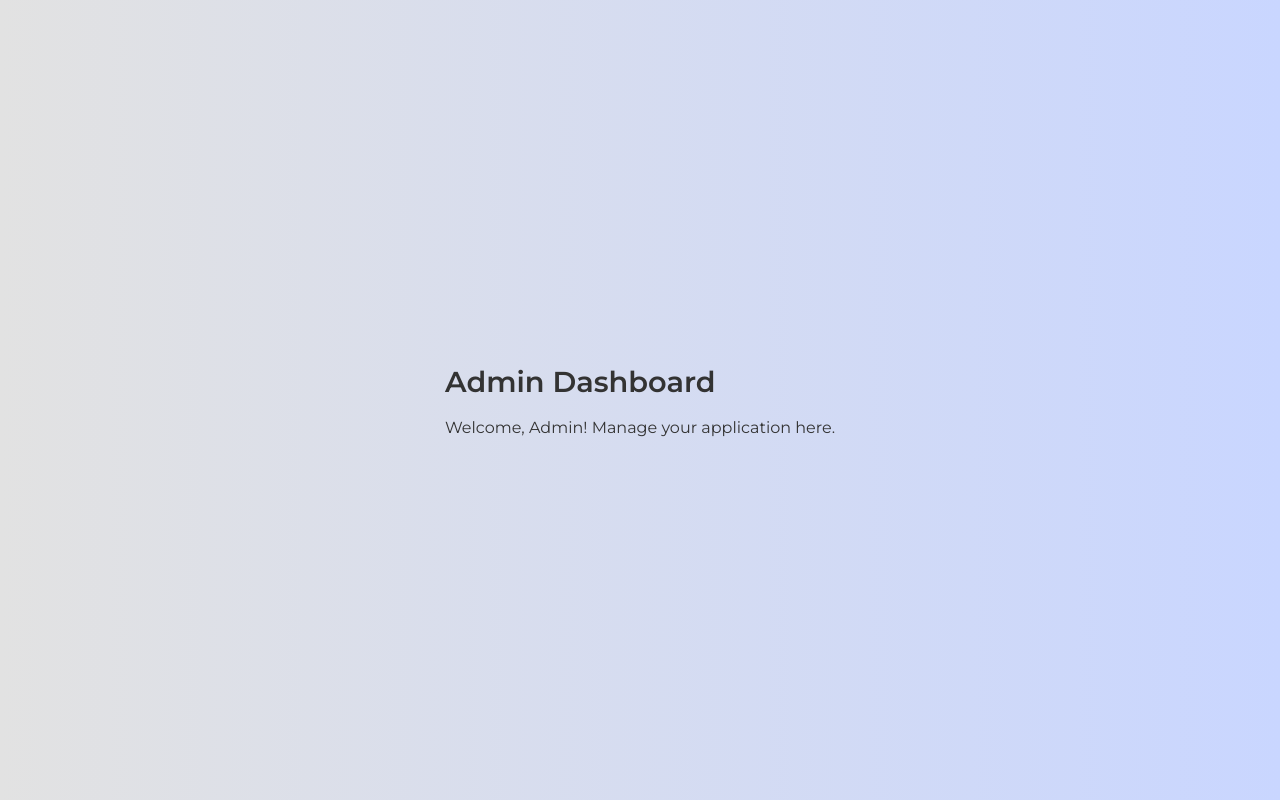
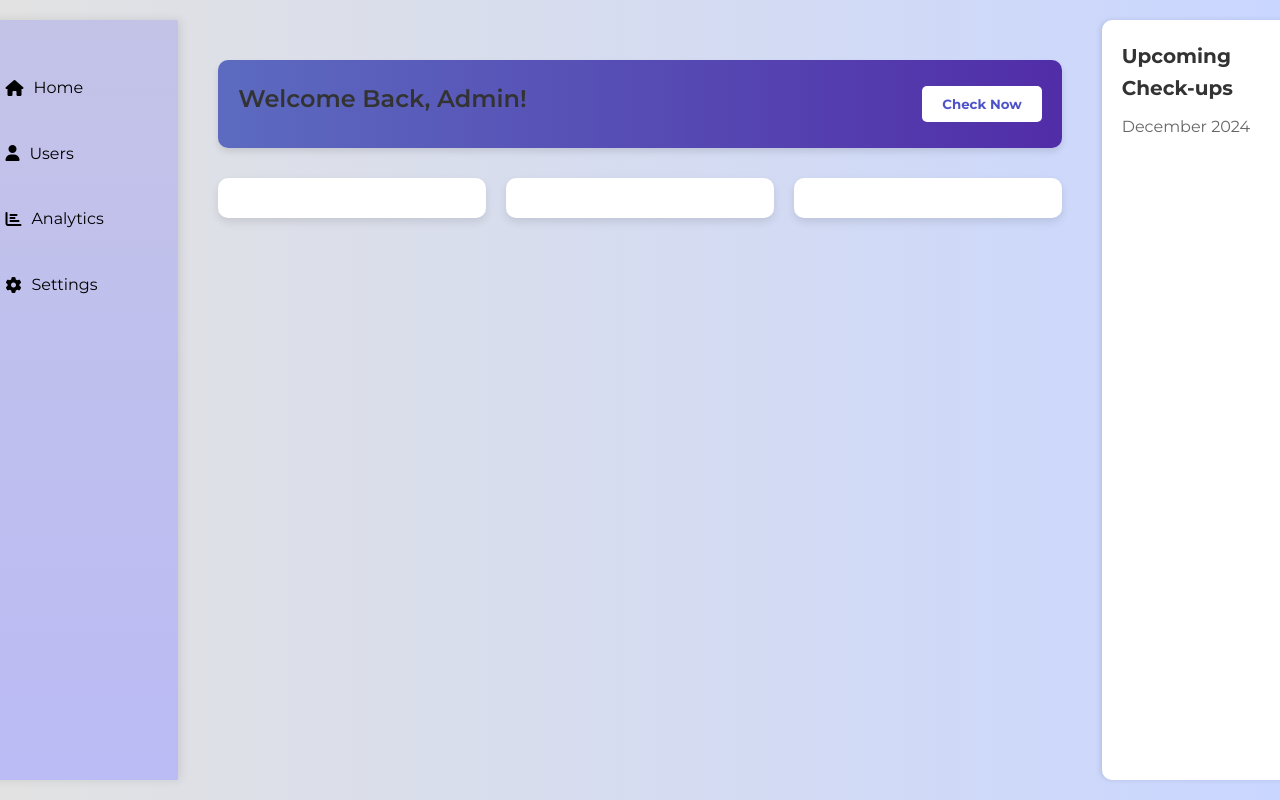
Before and after one commit to bourassine/FrontEnd_Path_IT, a React (Create React App) app: page /admin in a window 1280 px wide. Built offline with nearby package versions, Linux system fonts and the light colour scheme.

Commit message:
Ajout de première partie admin

```diff
--- /dev/null
+++ b/src/components/Admin/AdminPage.css
@@ -0,0 +1,146 @@
+/* Base Styles */
+body {
+    margin: 0;
+    padding: 0;
+    font-family: 'Montserrat', sans-serif;
+
+    overflow: auto
+  }
+
+  /* Container */
+  .admin-container{
+    margin-left: -20%;
+
+    display: flex;
+    width:  140%;
+    height: 95vh;
+
+  }
+
+  /* Sidebar */
+  .sidebar {
+    width: 15%;
+    background: linear-gradient(to bottom, #c3c3e8, #bbbbf5);
+    color: #000000;
+    display: flex;
+    flex-direction: column;
+    padding: 30px 10px;
+    box-shadow: 2px 0 10px rgba(0, 0, 0, 0.1);
+    border-radius: 10px 1px 1px 10px;
+  }
+
+  .sidebar ul {
+    list-style: none;
+    padding: 0;
+    margin: 0;
+  }
+
+  .sidebar ul li {
+    padding: 15px;
+    margin: 10px 0;
+    display: flex;
+    align-items: center;
+    gap: 10px;
+    font-size: 16px;
+    border-radius: 8px;
+    cursor: pointer;
+    transition: background 0.3s ease, transform 0.2s;
+  }
+
+  .sidebar ul li:hover {
+    background: rgba(255, 255, 255, 0.2);
+    transform: scale(1.05);
+  }
+
+  .sidebar ul li.active {
+    background: #4e4e82;
+  }
+
+  /* Main Content */
+  .main-content {
+    flex: 1;
+    padding: 40px;
+  }
+
+  .dashboard-header {
+    display: flex;
+    justify-content: space-between;
+    align-items: center;
+    background: linear-gradient(to right, #5c6bc0, #512da8);
+    padding: 20px;
+    border-radius: 10px;
+    color: #ffffff;
+    margin-bottom: 30px;
+    box-shadow: 0 4px 6px rgba(0, 0, 0, 0.1);
+  }
+
+  .dashboard-header h1 {
+    font-size: 24px;
+  }
+
+  .dashboard-header button {
+    background-color: #fff;
+    color: #4e54c8;
+    padding: 10px 20px;
+    border: none;
+    border-radius: 5px;
+    font-weight: bold;
+    cursor: pointer;
+    transition: transform 0.2s, box-shadow 0.2s;
+  }
+
+  .dashboard-header button:hover {
+    transform: scale(1.05);
+    box-shadow: 0px 5px 15px rgba(0, 0, 0, 0.2);
+  }
+
+  /* Info Cards */
+  .info-cards {
+    display: flex;
+    gap: 20px;
+  }
+
+  .info-card {
+    background: #fff;
+    flex: 1;
+    padding: 20px;
+    text-align: center;
+    border-radius: 10px;
+    box-shadow: 0 4px 8px rgba(0, 0, 0, 0.1);
+    transition: transform 0.3s ease, box-shadow 0.3s ease;
+  }
+
+  .info-card h3 {
+    margin-bottom: 10px;
+    color: #4e54c8;
+  }
+
+  .info-card p {
+    font-size: 18px;
+    color: #333;
+  }
+
+  .info-card:hover {
+    transform: translateY(-5px);
+    box-shadow: 0 6px 15px rgba(0, 0, 0, 0.2);
+  }
+
+  /* Checkups Section */
+  .checkups {
+    width: 15%;
+    padding: 20px;
+    background: #fff;
+    border-radius: 10px;
+    box-shadow: -2px 0 5px rgba(0, 0, 0, 0.1);
+  }
+
+  .checkups h2 {
+    margin-bottom: 10px;
+    font-size: 20px;
+    color: #333;
+  }
+
+  .checkups p {
+    font-size: 16px;
+    color: #666;
+  }
--- a/src/components/Admin/AdminPage.js
+++ b/src/components/Admin/AdminPage.js
@@ -1,11 +1,46 @@
 import React from 'react';
-
+import './AdminPage.css';
 
 const AdminPage = () => (
-    <div>
-        <h1>Admin Dashboard</h1>
-        <p>Welcome, Admin! Manage your application here.</p>
+  <div className="admin-container">
+    {/* Sidebar */}
+    <div className="sidebar">
+      <ul>
+        <li><i className="fas fa-home"></i> Home</li>
+        <li><i className="fas fa-user"></i> Users</li>
+        <li><i className="fas fa-chart-bar"></i> Analytics</li>
+        <li><i className="fas fa-cog"></i> Settings</li>
+      </ul>
     </div>
+
+    {/* Main Content */}
+    <div className="main-content">
+      <div className="dashboard-header">
+        <h1>Welcome Back, Admin!</h1>
+        <button>Check Now</button>
+      </div>
+
+      <div className="info-cards">
+        <div className="info-card">
+
+        </div>
+        <div className="info-card">
+
+        </div>
+        <div className="info-card">
+
+        </div>
+      </div>
+    </div>
+
+    {/* Upcoming Check-ups */}
+    <div className="checkups">
+      <div className="calendar">
+        <h2>Upcoming Check-ups</h2>
+        <p>December 2024</p>
+      </div>
+    </div>
+  </div>
 );
 
 export default AdminPage;
--- a/src/components/Auth/login-register.css
+++ b/src/components/Auth/login-register.css
@@ -6,6 +6,7 @@
     padding: 0;
     box-sizing: border-box;
     font-family: 'Montserrat', sans-serif;
+
 }
 
 body{
```
